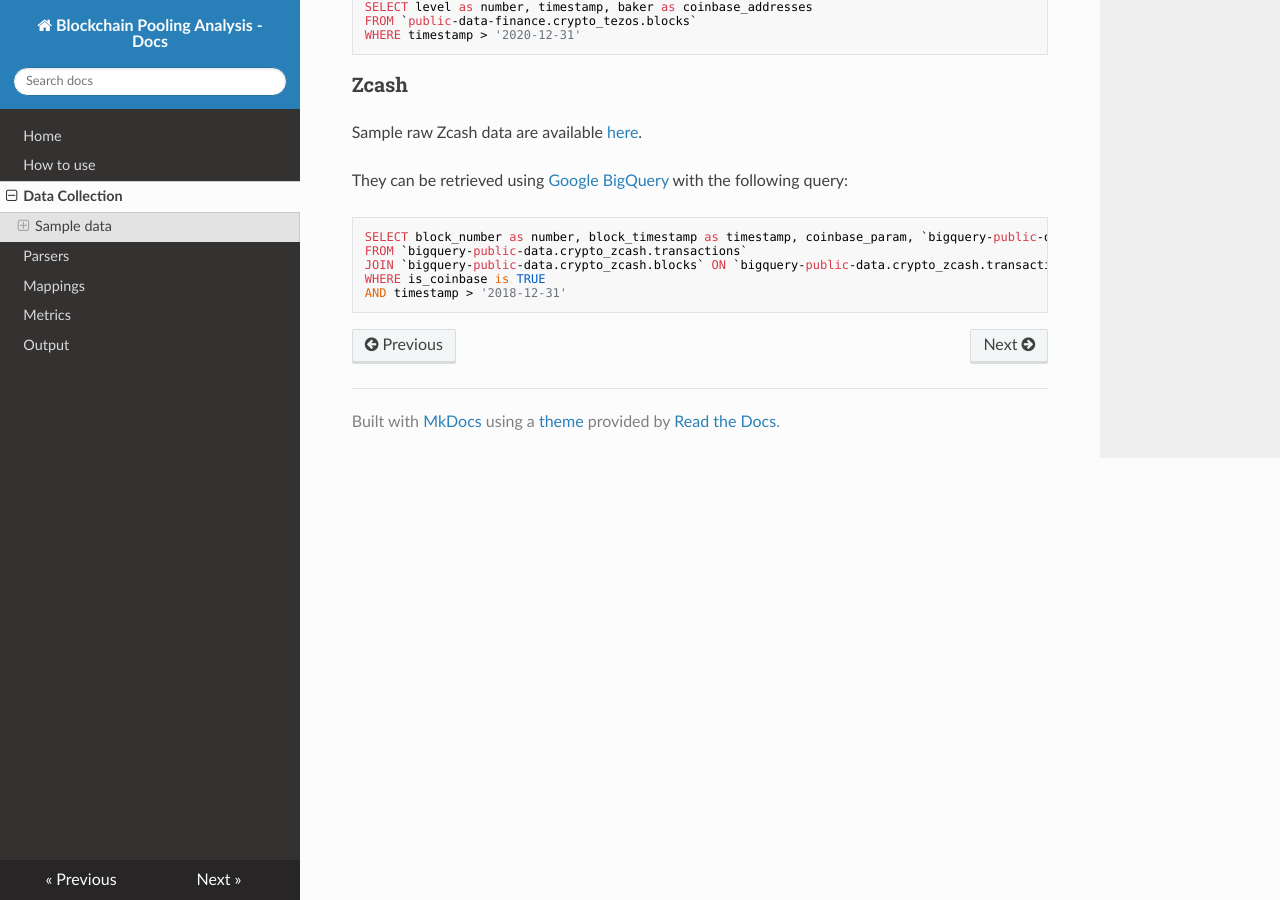
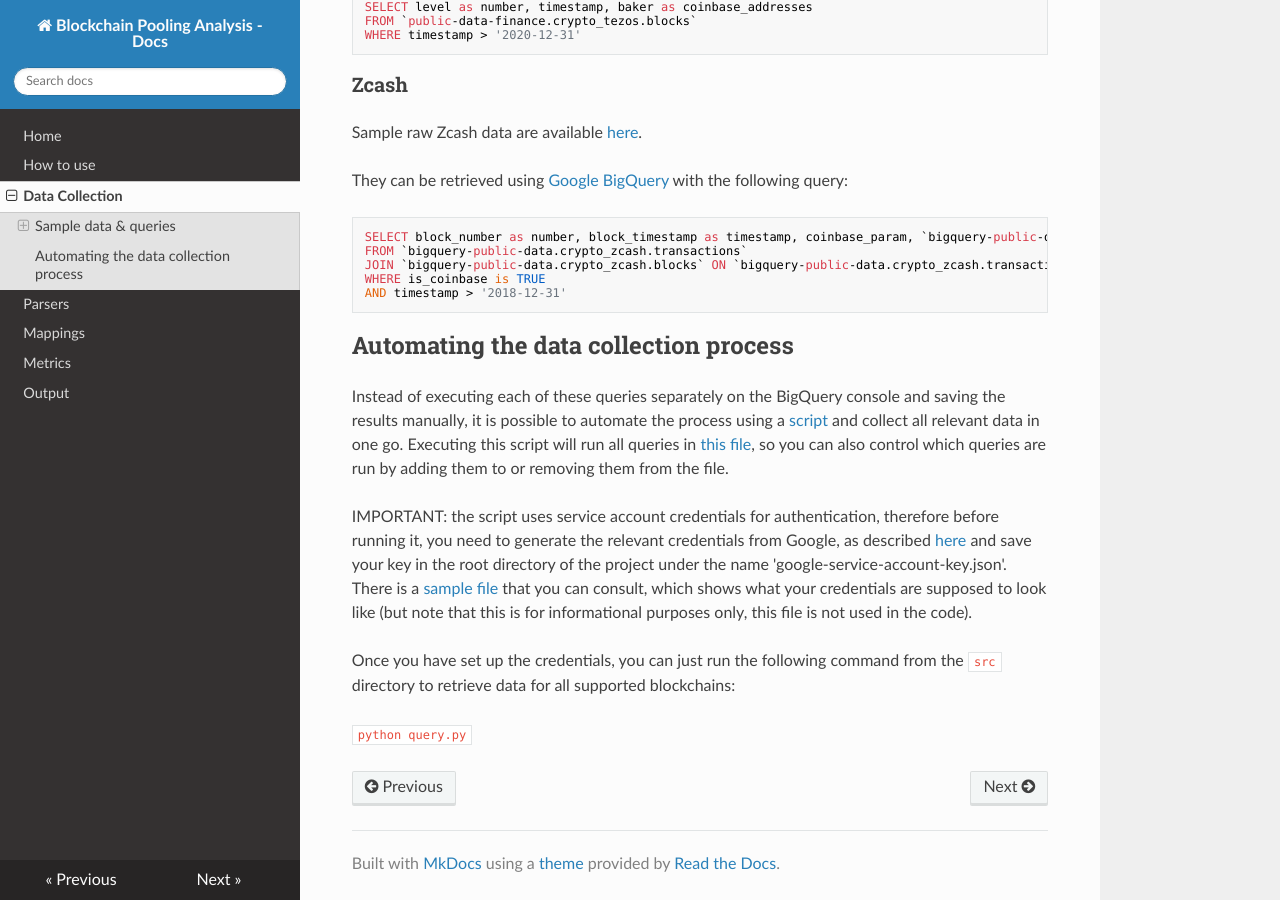
Before and after one commit to Blockchain-Technology-Lab/consensus-decentralization, an MkDocs documentation site: the page built from docs/data.md, in a window 1280 px wide and 900 px high, scrolled down 2259 px. Built offline with MkDocs 1.6.1, drawn with Linux system fonts in a browser that asks for light colours; nearby versions of some CDN libraries; some of the changed text lies outside the part shown.

Commit message:
Automate data collection process (#56)
* Automate BigQuery querying process

* Fix bigquery requirement

* Use service account credentials for bq authentication

* Mention sample credential file

* Print exception after catching it

````diff
--- a/docs/data.md
+++ b/docs/data.md
@@ -5,7 +5,7 @@ Currently, the data for the analysis of the different ledgers is collected throu
 
 Note that when saving results from BigQuery you should select the option "JSONL (newline delimited)".
 
-## Sample data
+## Sample data & queries
 
 ### Bitcoin
 
@@ -136,3 +136,22 @@ JOIN `bigquery-public-data.crypto_zcash.blocks` ON `bigquery-public-data.crypto_
 WHERE is_coinbase is TRUE
 AND timestamp > '2018-12-31'
 ```
+
+##  Automating the data collection process
+
+Instead of executing each of these queries separately on the BigQuery console and saving the results manually, it is
+possible to automate the process using a [script](/src/query.py) and collect all relevant data in one go. Executing this
+script will run all queries in [this file](/queries.yaml), so you can also control which queries are run by adding them
+to or removing them from the file.
+
+IMPORTANT: the script uses service account credentials for authentication, therefore before running it, you need to
+generate the relevant credentials from Google, as described
+[here](https://developers.google.com/workspace/guides/create-credentials#service-account) and save your key in the
+root directory of the project under the name 'google-service-account-key.json'. There is a
+[sample file](/google-service-account-key-SAMPLE.json) that you can consult, which shows what your credentials are
+supposed to look like (but note that this is for informational purposes only, this file is not used in the code).
+
+Once you have set up the credentials, you can just run the following command from the `src` directory to retrieve data
+for all supported blockchains:
+
+`python query.py`
--- a/requirements.txt
+++ b/requirements.txt
@@ -1,4 +1,6 @@
-numpy==1.22.2
+numpy~=1.22.4
 pytest==7.2.0
 coverage==7.1.0
 flake8==6.0.0
+google-cloud-bigquery~=3.7.0
+PyYAML~=5.3.1
````
Also changed, not shown: README.md (+10 -4 lines), google-service-account-key-SAMPLE.json (added, +12 -0 lines), queries.yaml (added, +58 -0 lines), 2 other files.
